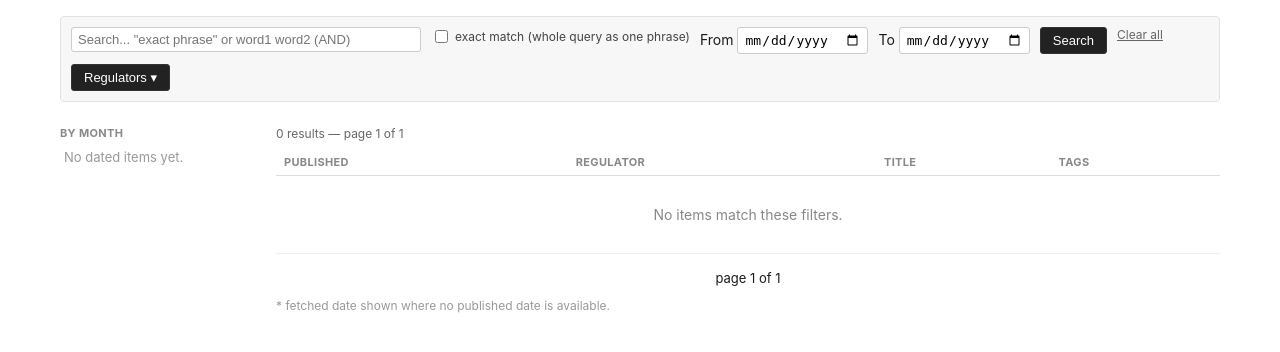
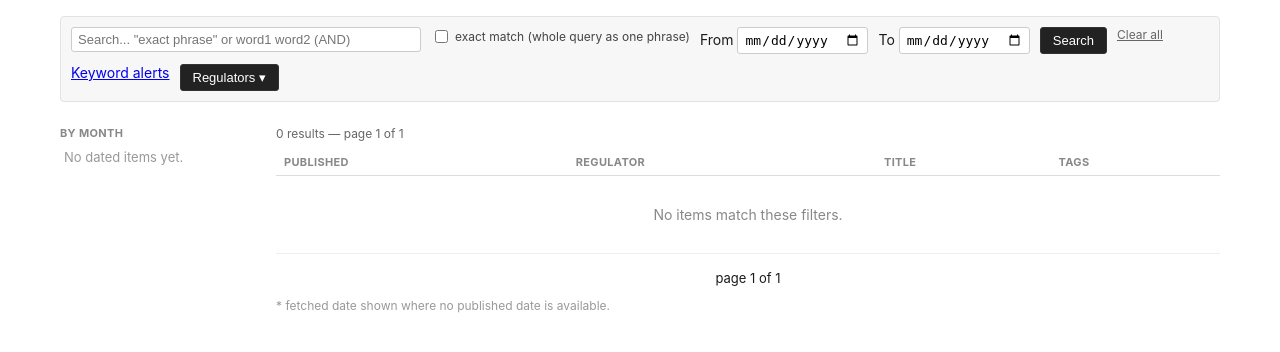
Before and after one commit to klinikal/reg-radar, a FastAPI app: page / in a window 1280 px wide. Shown: the part 45-397 px from the top of the page. Run offline with FastAPI, Linux system fonts and the light colour scheme; data comes from the database, SQL or seed files in the repository; data that the repository does not hold is empty.

Commit message:
feat: add web UI page to view/add/delete keyword alert rules

```diff
--- a/collector/keyword_alerts.py
+++ b/collector/keyword_alerts.py
@@ -39,3 +39,23 @@ def match_keywords(text: str, rules: list[dict]) -> list[str]:
     lowered = text.lower()
     matched = {rule["tag"] for rule in rules if rule["keyword"].lower() in lowered}
     return sorted(matched)
+
+
+_ALERTS_HEADER_COMMENT = """#
+# Keyword tagging (like a self-hosted Google Alerts). Each entry checks every
+# newly-collected item's title and content for `keyword` (case-insensitive
+# substring match) and, if found, adds `tag` to that item's content_tags -
+# filterable via the same tag search everywhere else in the app already works.
+#
+# This file is optional - delete it or leave it empty to disable keyword
+# tagging entirely; collection is unaffected either way.
+#
+# Edit this file directly, or manage rules via the web UI at /alerts.
+#
+"""
+
+
+def write_alert_rules(path: str, rules: list[dict]) -> None:
+    with open(path, "w") as f:
+        f.write(_ALERTS_HEADER_COMMENT)
+        yaml.safe_dump(rules, f, default_flow_style=False, sort_keys=False)
--- a/webui/app.py
+++ b/webui/app.py
@@ -5,11 +5,12 @@ import os
 from urllib.parse import urlencode
 
 from bs4 import BeautifulSoup
-from fastapi import FastAPI, HTTPException, Query, Request
-from fastapi.responses import HTMLResponse
+from fastapi import FastAPI, Form, HTTPException, Query, Request
+from fastapi.responses import HTMLResponse, RedirectResponse
 from fastapi.staticfiles import StaticFiles
 from fastapi.templating import Jinja2Templates
 
+from collector.keyword_alerts import load_alert_rules, write_alert_rules
 from collector.storage import init_db
 from mcpserver.queries import get_item, get_month_facets, list_regulators, search_items_advanced
 
@@ -25,6 +26,7 @@ app.mount("/static", StaticFiles(directory=os.path.join(_HERE, "static")), name=
 templates = Jinja2Templates(directory=os.path.join(_HERE, "templates"))
 
 PAGE_SIZE = 50
+ALERTS_PATH = os.getenv("ALERTS_PATH", "/app/config/alerts.yaml")
 
 # Full country/entity names for jurisdiction codes used in config/regulators.yaml,
 # so the regulator filter can be searched by country name ("czech"), not just
@@ -177,6 +179,33 @@ def item_view(request: Request, item_id: str):
     )
 
 
+@app.get("/alerts", response_class=HTMLResponse)
+def alerts_view(request: Request):
+    rules = load_alert_rules(ALERTS_PATH)
+    return templates.TemplateResponse("alerts.html", {"request": request, "rules": rules})
+
+
+@app.post("/alerts")
+def alerts_add(keyword: str = Form(...), tag: str = Form(...)):
+    keyword = keyword.strip()
+    tag = tag.strip()
+    if not keyword or not tag:
+        raise HTTPException(status_code=400, detail="keyword and tag are both required")
+    rules = load_alert_rules(ALERTS_PATH)
+    rules.append({"keyword": keyword, "tag": tag})
+    write_alert_rules(ALERTS_PATH, rules)
+    return RedirectResponse("/alerts", status_code=303)
+
+
+@app.post("/alerts/{index}/delete")
+def alerts_delete(index: int):
+    rules = load_alert_rules(ALERTS_PATH)
+    if 0 <= index < len(rules):
+        rules.pop(index)
+        write_alert_rules(ALERTS_PATH, rules)
+    return RedirectResponse("/alerts", status_code=303)
+
+
 # JSON API - same query layer as the HTML views, so a future non-HTML
 # frontend (or a script) can use this without duplicating query logic.
 @app.get("/api/items")
--- a/webui/requirements.txt
+++ b/webui/requirements.txt
@@ -4,3 +4,5 @@ jinja2==3.1.4
 sqlalchemy==2.0.30
 beautifulsoup4==4.12.3
 lxml==5.2.2
+pyyaml==6.0.1
+python-multipart==0.0.9
--- a/webui/templates/index.html
+++ b/webui/templates/index.html
@@ -12,6 +12,7 @@
 
   <button type="submit">Search</button>
   <a class="clear" href="/">Clear all</a>
+  <a href="/alerts">Keyword alerts</a>
 
   <div class="reg-select">
     <button type="button" class="reg-select-toggle">
```
Also changed, not shown: tests/test_keyword_alerts.py (+22 -1 lines), tests/test_webui_templates.py (+74 -0 lines), webui/templates/alerts.html (added, +34 -0 lines).
